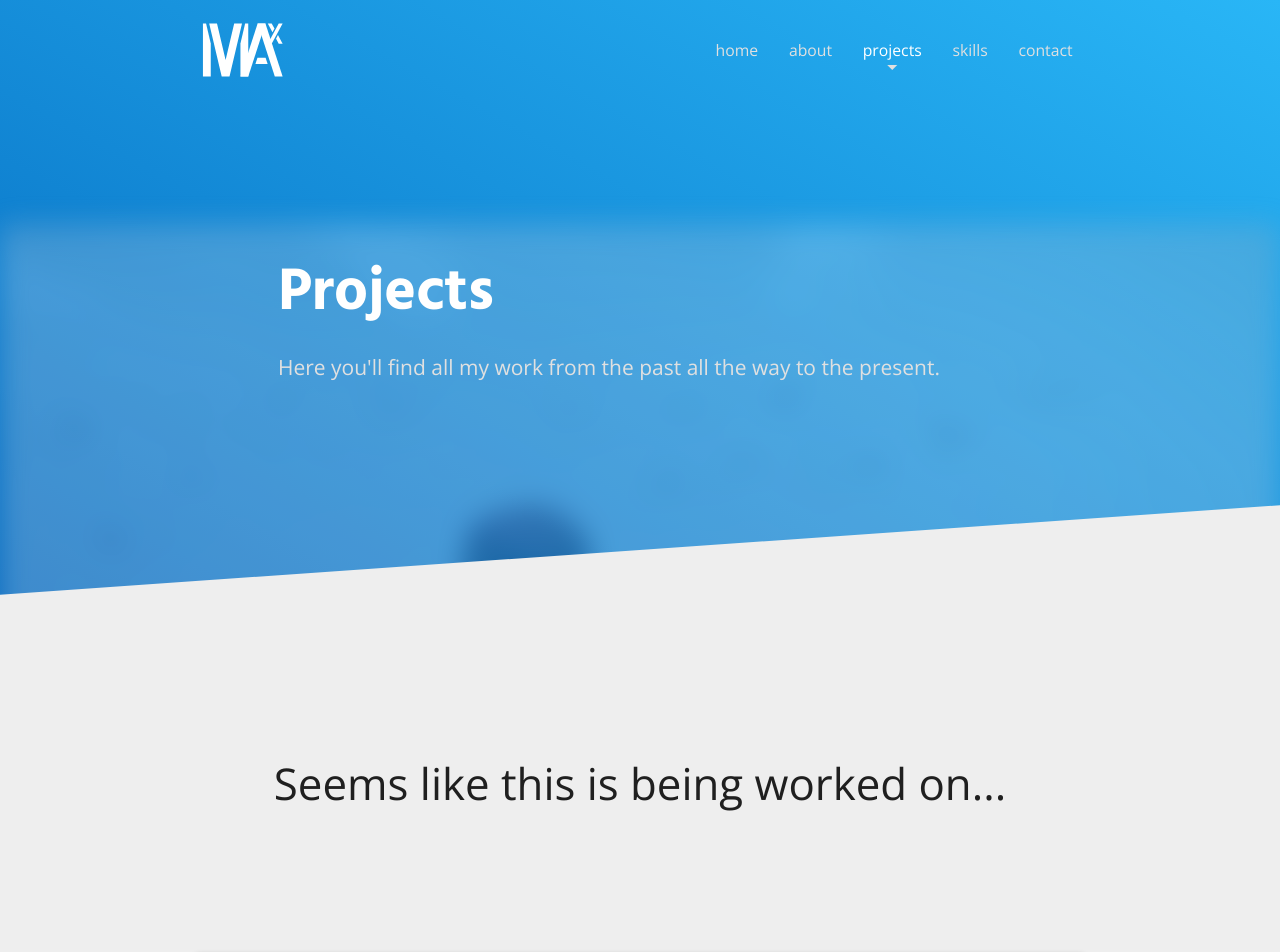
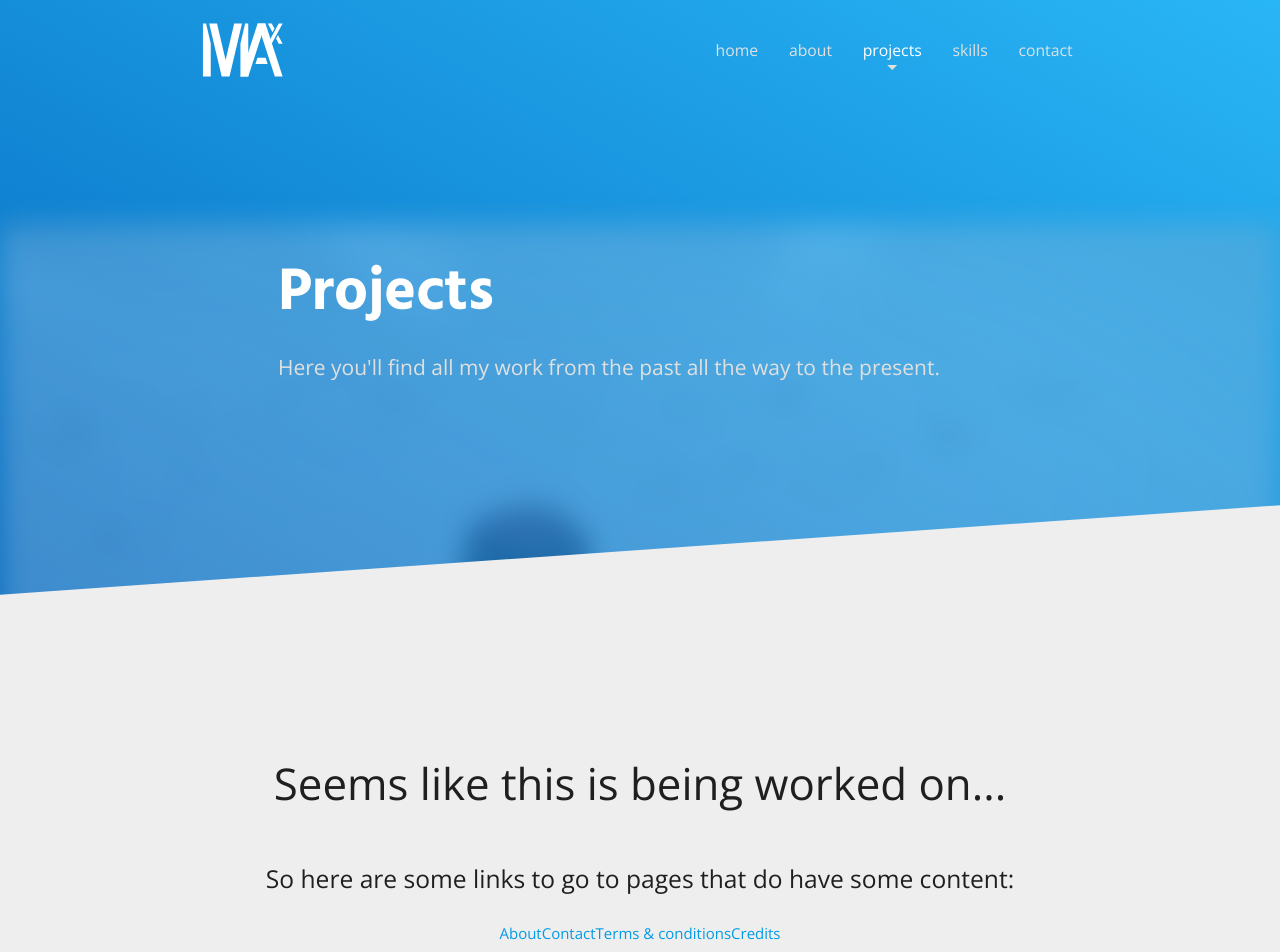
Before and after one commit to MaxAltena/maxaltena.com, a React (Create React App) app: page /projects in a window 1280 px wide. Shown: the top 952 px of the page. Built offline with nearby package versions, Linux system fonts and the light colour scheme.

Commit message:
added more temp content

```diff
--- a/src/components/pages/Projects.js
+++ b/src/components/pages/Projects.js
@@ -1,12 +1,22 @@
 import React from "react";
+import { Link } from "react-router-dom";
 
 const Projects = () => {
   return (
     <div className="Projects">
       <div className="container">
-        <h3 className="center" style={{ padding: "80px 0 0 0" }}>
+        <h3 className="center" style={{ padding: "80px 0 20px 0" }}>
           Seems like this is being worked on...
         </h3>
+        <h5 className="center" style={{ padding: "20px 0" }}>
+          So here are some links to go to pages that do have some content:
+        </h5>
+        <div className="center">
+          <Link to="/about">About</Link>
+          <Link to="/contact">Contact</Link>
+          <Link to="/terms">Terms & conditions</Link>
+          <Link to="/credits">Credits</Link>
+        </div>
         {/* Projects
         Some list of projects here, maybe something github related?
         Fullwidth project slider? or Mosaic project?
--- a/src/components/pages/Skills.js
+++ b/src/components/pages/Skills.js
@@ -1,12 +1,22 @@
 import React from "react";
+import { Link } from "react-router-dom";
 
 const Skills = () => {
   return (
     <div className="Skills">
       <div className="container">
-        <h3 className="center" style={{ padding: "80px 0 0 0" }}>
+        <h3 className="center" style={{ padding: "80px 0 20px 0" }}>
           Seems like this is being worked on...
         </h3>
+        <h5 className="center" style={{ padding: "20px 0" }}>
+          So here are some links to go to pages that do have some content:
+        </h5>
+        <div className="center">
+          <Link to="/about">About</Link>
+          <Link to="/contact">Contact</Link>
+          <Link to="/terms">Terms & conditions</Link>
+          <Link to="/credits">Credits</Link>
+        </div>
         {/* Show what skills I have and want to learn with a web */}
       </div>
     </div>
--- a/src/components/pages/project/LamecoDashboard.js
+++ b/src/components/pages/project/LamecoDashboard.js
@@ -1,12 +1,22 @@
 import React from "react";
+import { Link } from "react-router-dom";
 
 const LamecoDashboard = () => {
   return (
     <div className="Projects">
       <div className="container">
-        <h3 className="center" style={{ padding: "80px 0 0 0" }}>
+        <h3 className="center" style={{ padding: "80px 0 20px 0" }}>
           Seems like this is being worked on...
         </h3>
+        <h5 className="center" style={{ padding: "20px 0" }}>
+          So here are some links to go to pages that do have some content:
+        </h5>
+        <div className="center">
+          <Link to="/about">About</Link>
+          <Link to="/contact">Contact</Link>
+          <Link to="/terms">Terms & conditions</Link>
+          <Link to="/credits">Credits</Link>
+        </div>
         {/* Laméco Dashboard
         Some general information and product information about this project. */}
       </div>
--- a/src/components/pages/project/Resume.js
+++ b/src/components/pages/project/Resume.js
@@ -1,12 +1,22 @@
 import React from "react";
+import { Link } from "react-router-dom";
 
 const Resume = () => {
   return (
     <div className="Projects">
       <div className="container">
-        <h3 className="center" style={{ padding: "80px 0 0 0" }}>
+        <h3 className="center" style={{ padding: "80px 0 20px 0" }}>
           Seems like this is being worked on...
         </h3>
+        <h5 className="center" style={{ padding: "20px 0" }}>
+          So here are some links to go to pages that do have some content:
+        </h5>
+        <div className="center">
+          <Link to="/about">About</Link>
+          <Link to="/contact">Contact</Link>
+          <Link to="/terms">Terms & conditions</Link>
+          <Link to="/credits">Credits</Link>
+        </div>
         {/* Online résumé
         Some general information and product information about this project. */}
       </div>
--- a/src/components/pages/project/Time.js
+++ b/src/components/pages/project/Time.js
@@ -1,12 +1,22 @@
 import React from "react";
+import { Link } from "react-router-dom";
 
 const Time = () => {
   return (
     <div className="Projects">
       <div className="container">
-        <h3 className="center" style={{ padding: "80px 0 0 0" }}>
+        <h3 className="center" style={{ padding: "80px 0 20px 0" }}>
           Seems like this is being worked on...
         </h3>
+        <h5 className="center" style={{ padding: "20px 0" }}>
+          So here are some links to go to pages that do have some content:
+        </h5>
+        <div className="center">
+          <Link to="/about">About</Link>
+          <Link to="/contact">Contact</Link>
+          <Link to="/terms">Terms & conditions</Link>
+          <Link to="/credits">Credits</Link>
+        </div>
         {/* Countdown timer
         Some general information and product information about this project. */}
       </div>
```
